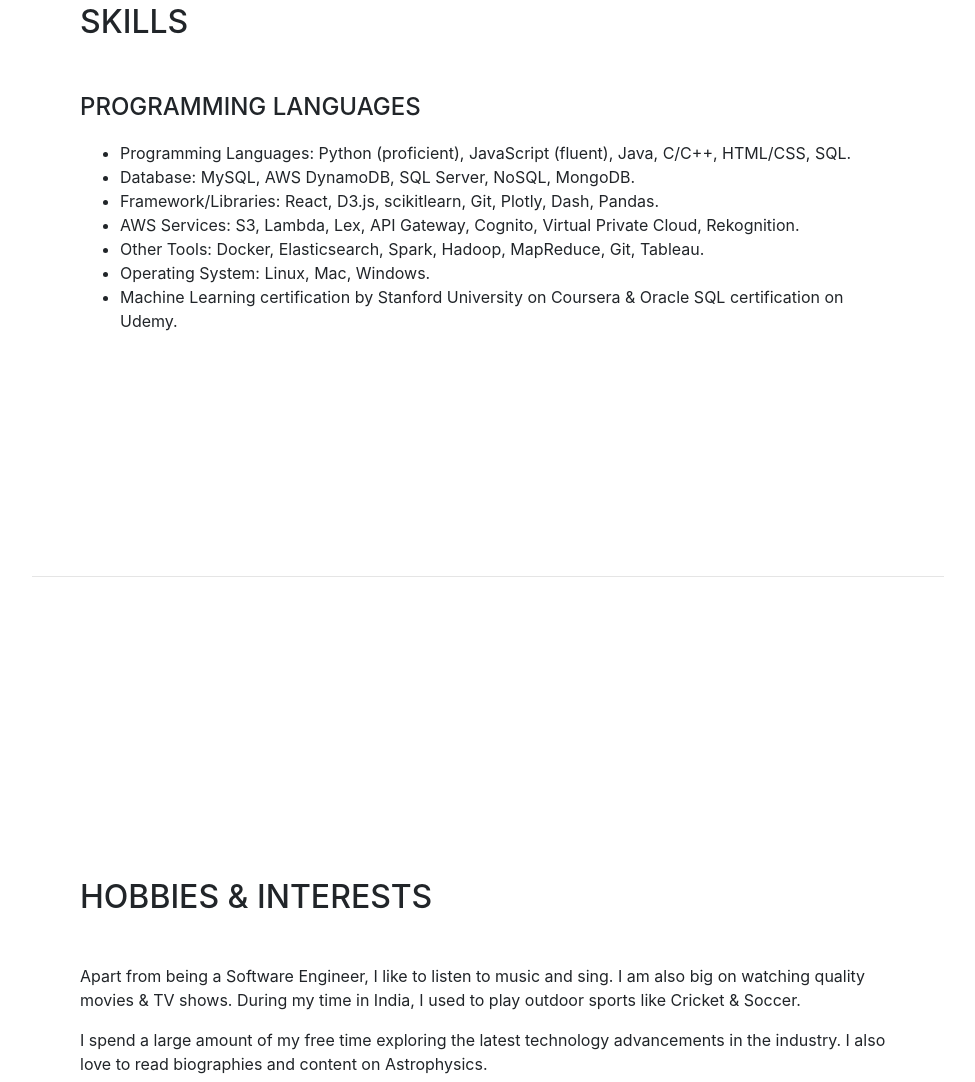
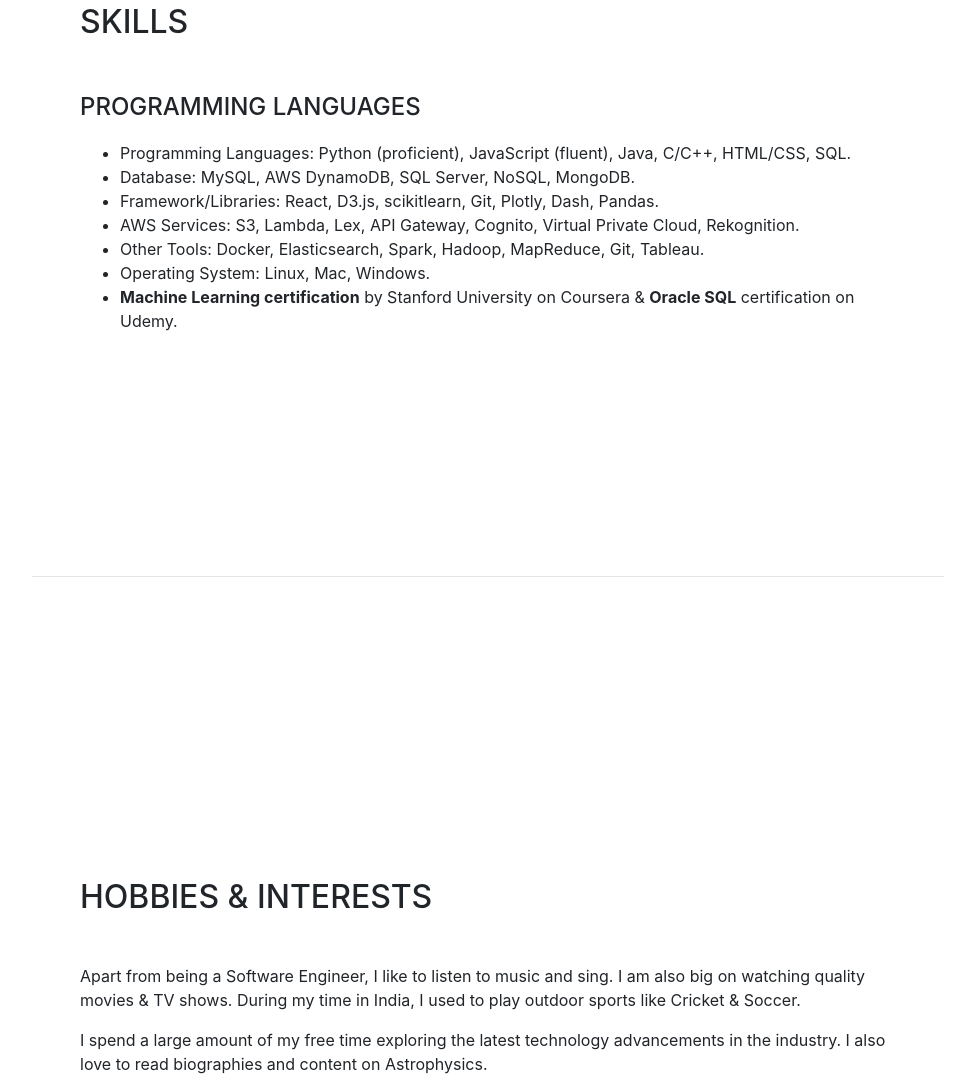
Before and after one commit to Kunalkatdare/Kunal-portfolio, a website with bundled scripts: page index.html in a window 1280 px wide. Shown: the part 3931-5013 px from the top of the page, without its empty margins (288-1263 px from the left). Built offline with nearby package versions, Linux system fonts and the light colour scheme; a web font is replaced by a local one.

Commit message:
New changes

```diff
--- a/index.html
+++ b/index.html
@@ -413,7 +413,7 @@
             </li>
             <li>Other Tools: Docker, Elasticsearch, Spark, Hadoop, MapReduce, Git, Tableau.</li>
             <li>Operating System: Linux, Mac, Windows.</li>
-            <li>Machine Learning certification by Stanford University on Coursera & Oracle SQL certification on Udemy.</li>
+            <li><b>Machine Learning certification</b> by Stanford University on Coursera & <b>Oracle SQL</b> certification on Udemy.</li>
           </ul>
           </section>
           <!-- <ul class="list-inline dev-icons">
```
